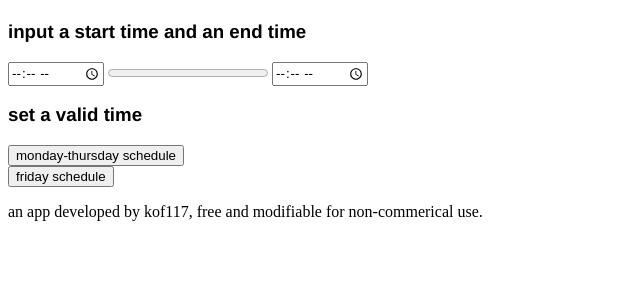
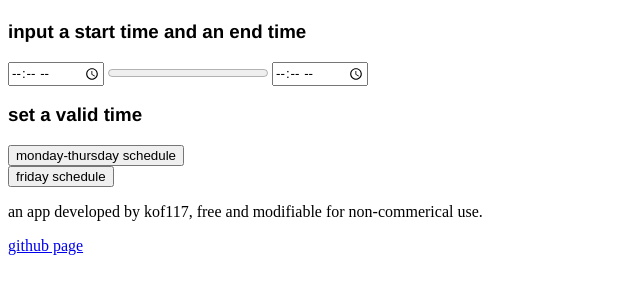
Before and after one commit to kof117/when-does-class-end, a plain HTML site: page index.html in a window 1280 px wide. Shown: the part 59-352 px from the top of the page, without its empty margins (0-640 px from the left). Drawn offline with Linux system fonts and the light colour scheme.

Commit message:
Add GitHub link to footer in index.html
Added a link to the GitHub page in the footer.

```diff
--- a/index.html
+++ b/index.html
@@ -23,6 +23,7 @@
     <button id="typFri">friday schedule</button>
     <footer>
         <p>an app developed by kof117, free and modifiable for non-commerical use.</p>
+        <a href="https://github.com/kof117/when-does-class-end">github page</a>
     </footer>
     <script>
         const startTimeInput = document.getElementById('startTime');
```
